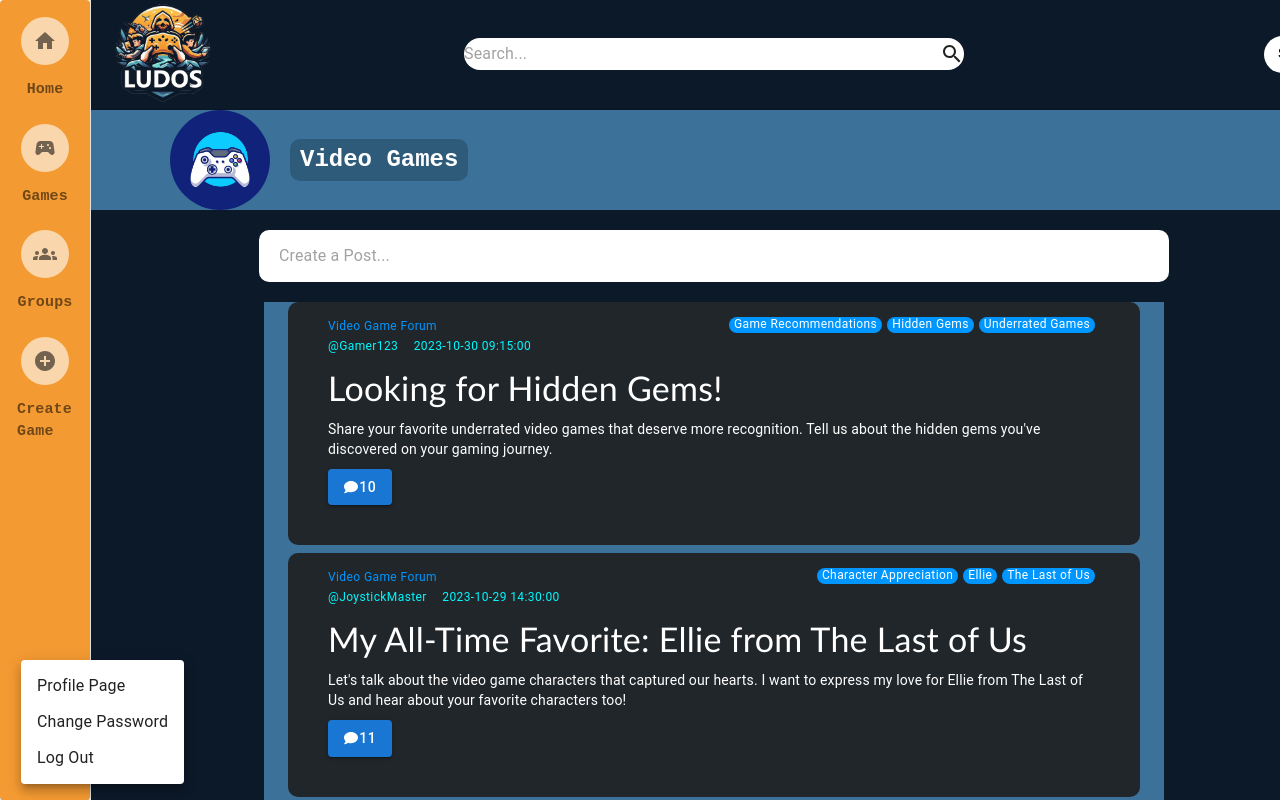
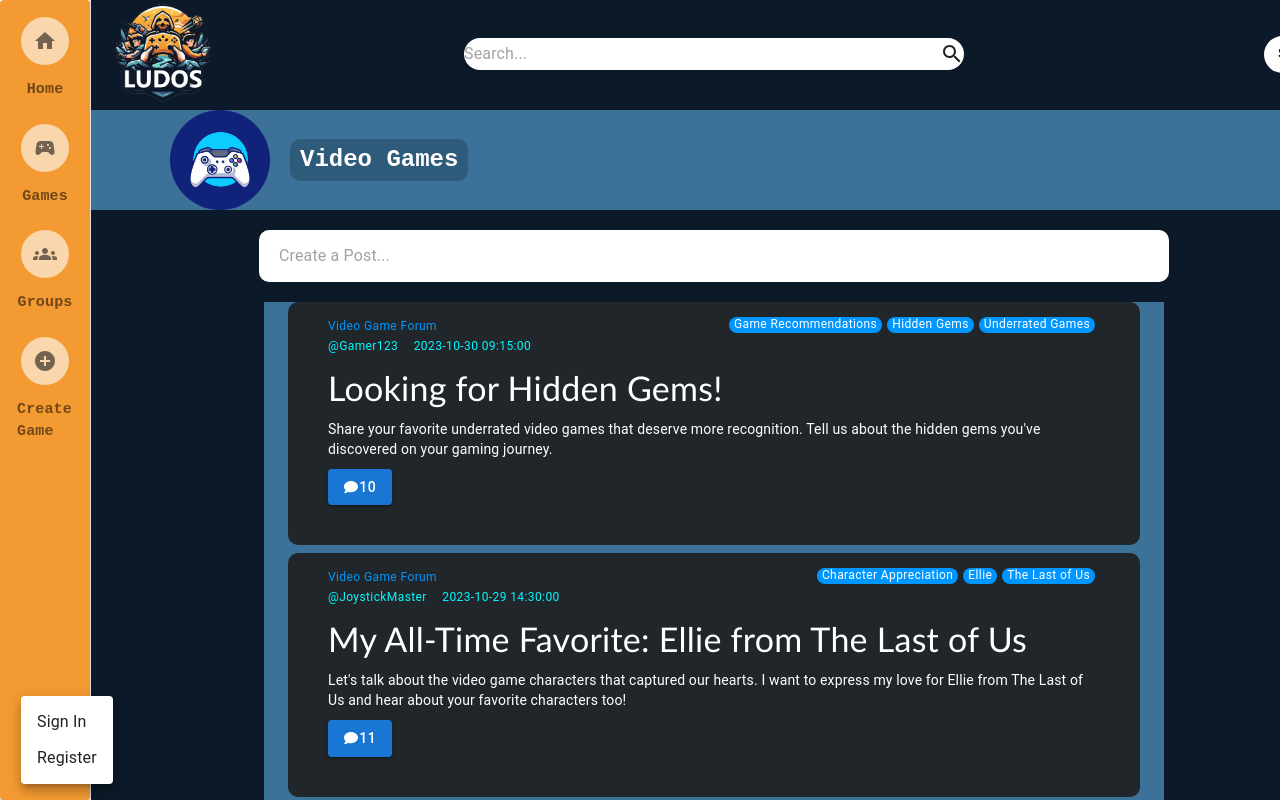
Before and after one commit to bounswe/bounswe2023group7, a React (Create React App) app in the folder ludos/frontend/: page /forum in a window 1280 px wide. Both pictures are taken after a click on the button 45 px from the left and 756 px from the top of the page. Shown: the top 800 px of the page. Built offline with nearby package versions, Linux system fonts and the light colour scheme.

Commit message:
Added guest user view for sidebar

```diff
--- a/ludos/frontend/src/components/header.js
+++ b/ludos/frontend/src/components/header.js
@@ -92,6 +92,7 @@ const Header = ({ userLoggedIn, onSettingsClick }) => {
                 <MenuItem onClick={() => onSettingsClick()}>
                   Go to Settings
                 </MenuItem>
+                <MenuItem onClick={() => onSettingsClick()}>Log out</MenuItem>
               </Menu>
             </>
           ) : (
@@ -123,7 +124,6 @@ const Header = ({ userLoggedIn, onSettingsClick }) => {
                   color: "black",
                   fontFamily: "OCR A Std, monospace",
                   fontWeight: "bold",
-                  marginRight: "10px",
                 }}
                 onClick={handleRegisterClick}
               >
--- a/ludos/frontend/src/components/sidebar.js
+++ b/ludos/frontend/src/components/sidebar.js
@@ -9,7 +9,7 @@ import {
   Menu,
   MenuItem,
   Stack,
-  Paper, // Import Stack from Material-UI
+  Paper,
 } from "@mui/material";
 
 import HomeIcon from "@mui/icons-material/Home";
@@ -19,15 +19,17 @@ import AddCircleIcon from "@mui/icons-material/AddCircle";
 import AccountCircleIcon from "@mui/icons-material/AccountCircle";
 import { Link } from "react-router-dom";
 
-const drawerWidth = 90; // Adjust the width as needed
-//const theme = createTheme;
+const drawerWidth = 90;
+
 const rootSx = {
   display: "flex",
 };
+
 const drawer = {
   width: drawerWidth,
   flexShrink: 0,
 };
+
 const drawerPaper = {
   width: drawerWidth,
   height: "100%",
@@ -37,12 +39,14 @@ const drawerPaper = {
   paddingTop: 0,
   backgroundColor: "#F49A32",
 };
+
 const listItem = {
   display: "flex",
   flexDirection: "column",
   alignItems: "center",
   padding: 1,
 };
+
 const circleIcon = {
   marginTop: "auto",
   marginBottom: "10px",
@@ -54,12 +58,8 @@ const circleIcon = {
   width: "3rem",
   height: "3rem",
 };
-//const smallText = {
-//fontSize: "6px", // Adjust the font size as needed
-//};
 
-function Sidebar() {
-  //const classes = useStyles();
+function Sidebar({ userLoggedIn }) {
   const [anchorEl, setAnchorEl] = useState(null);
 
   const handleProfileClick = (event) => {
@@ -179,7 +179,8 @@ function Sidebar() {
             <AccountCircleIcon />
           </IconButton>
 
-          {/* Profile Menu */}
+          {/* Profile Menu (conditional rendering based on userLoggedIn) */}
+          {userLoggedIn ? (
             <Menu
               anchorEl={anchorEl}
               open={Boolean(anchorEl)}
@@ -207,6 +208,28 @@ function Sidebar() {
                 Log Out
               </MenuItem>
             </Menu>
+          ) : (
+            <Menu
+              anchorEl={anchorEl}
+              open={Boolean(anchorEl)}
+              onClose={handleProfileClose}
+            >
+              <MenuItem
+                component={Link}
+                to="/login"
+                onClick={handleProfileClose}
+              >
+                Sign In
+              </MenuItem>
+              <MenuItem
+                component={Link}
+                to="/signup"
+                onClick={handleProfileClose}
+              >
+                Register
+              </MenuItem>
+            </Menu>
+          )}
         </Paper>
       </Drawer>
     </div>
--- a/ludos/frontend/src/layout.js
+++ b/ludos/frontend/src/layout.js
@@ -21,7 +21,7 @@ const Layout = ({ children }) => {
       }}
     >
       <Box sx={{ display: "flex", flex: 1 }}>
-        <Sidebar /> {/* Add the Sidebar component */}
+        <Sidebar userLoggedIn={auth} /> {/* Add the Sidebar component */}
         <Box sx={{ flex: 1 }}>
           <Header userLoggedIn={auth} />
           <div className="content">{children}</div>
--- a/ludos/frontend/src/pages/forumPage.js
+++ b/ludos/frontend/src/pages/forumPage.js
@@ -1,11 +1,18 @@
-import React from "react";
+import React, { useEffect, useState } from "react";
 import { Button, CardMedia, Typography } from "@mui/material";
 import ForumImage from "../assets/game_console.jpg";
 import InputBase from "@mui/material/InputBase";
 import { Grid, Container } from "@mui/material";
 import Post from "../components/Post";
 
-const Forum = ({ userLoggedIn }) => {
+const Forum = () => {
+  const [userLoggedIn, setUserLoggedIn] = useState(false);
+
+  useEffect(() => {
+    if (localStorage.getItem("accessToken")) {
+      setUserLoggedIn(true);
+    }
+  }, []);
   const boxesData = [
     {
       userName: "@Gamer123",
```
Lines whose indentation alone changed are shown as unchanged.
